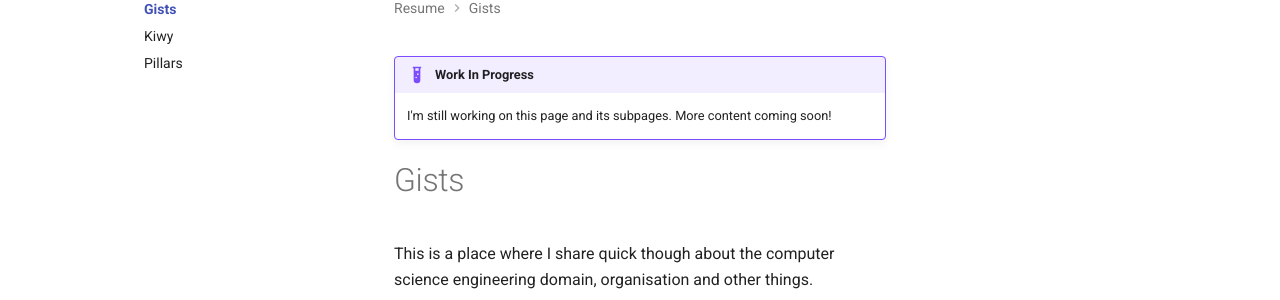
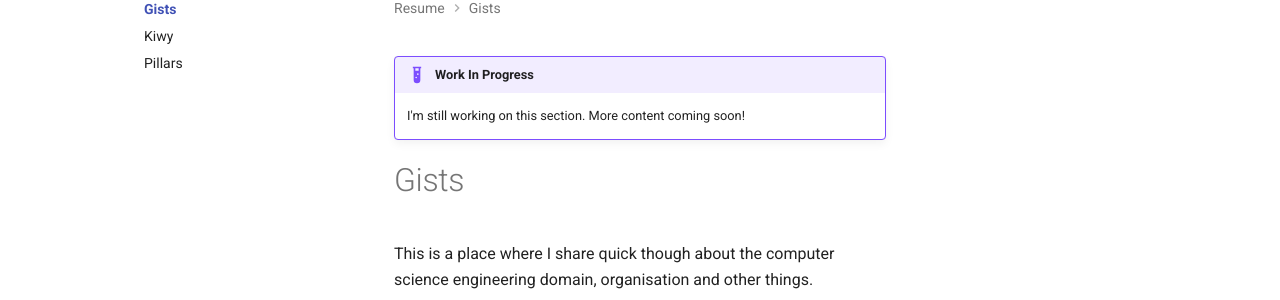
Before and after one commit to robinlioret/cv-en, an MkDocs documentation site: the page built from docs/gists/index.md, in a window 1280 px wide. Shown: the part 150-450 px from the top of the page. Built offline with MkDocs 1.6.1 and Material for MkDocs 9.7.7, drawn with Linux system fonts in a browser that asks for light colours.

Commit message:
feat: improve WIP admonition

```diff
--- a/docs/gists/index.md
+++ b/docs/gists/index.md
@@ -1,7 +1,7 @@
 [//]: # (@formatter:off)
 /// admonition | Work In Progress
     type: example
-I'm still working on this page and its subpages. More content coming soon!
+I'm still working on this section. More content coming soon!
 ///
 [//]: # (@formatter:on)
 
```
Also changed, not shown: docs/gists/diploma.md (+2 -2 lines), docs/gists/experience.md (+3 -3 lines), docs/gists/learning.md (+2 -2 lines), docs/gists/temporary.md (+2 -2 lines), docs/portfolio/index.md (+1 -1 lines).
